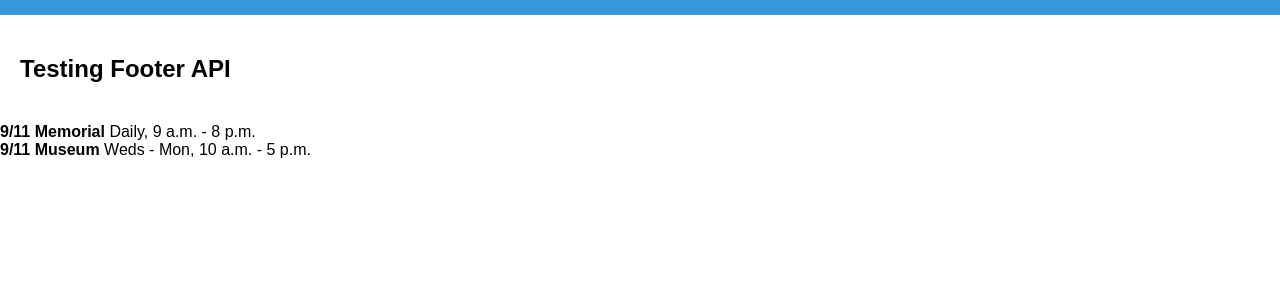
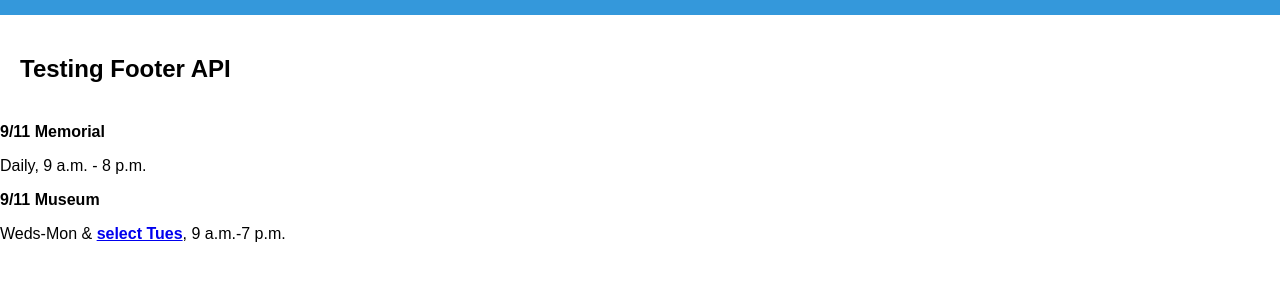
Before and after one commit to BlediN/bled-test, a plain HTML site: page index.html in a window 1280 px wide. Shown: the part 85-366 px from the top of the page. Drawn offline with Linux system fonts and the light colour scheme; no server answers.

Commit message:
index.html

```diff
--- a/index.html
+++ b/index.html
@@ -143,14 +143,15 @@
 
                         // If API fails and there's no cached content, display fallback content
                         const fallbackContent = `
-                <div class="item">
-                  <span class="place"><strong>9/11 Memorial</strong></span>
-                  <time>Daily, 9 a.m. - 8 p.m.</time>
-                </div>
-                <div class="item">
-                  <span class="place"><strong>9/11 Museum</strong></span>
-                  <time>Weds - Mon, 10 a.m. - 5 p.m.</time>
-                </div>
+                            <div class="item" style="white-space: nowrap;">
+                                <span class="place"><strong>9/11 Memorial</strong></span>
+                                <p>Daily, 9 a.m. - 8 p.m.</p>
+                            </div>
+                            <div class="item" style="white-space: nowrap;">
+                                <span class="place"><strong>9/11 Museum</strong></span>
+                                <p>Weds-Mon &amp; <a href="https://www.911memorial.org/special-hours" target="_blank">
+                                    <strong>select Tues</strong></a>, 9 a.m.-7 p.m.</p>
+                            </div>
                       `;
                         document.getElementById('footer-content').innerHTML = fallbackContent;
                         console.log("11 - If API fails and there's no cached content, display fallback content");
```
